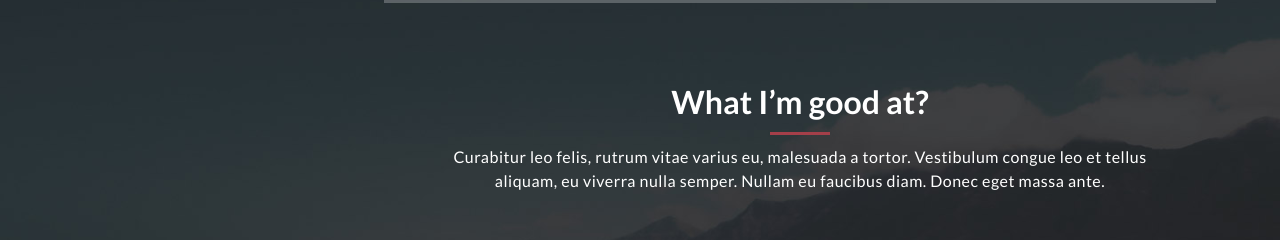
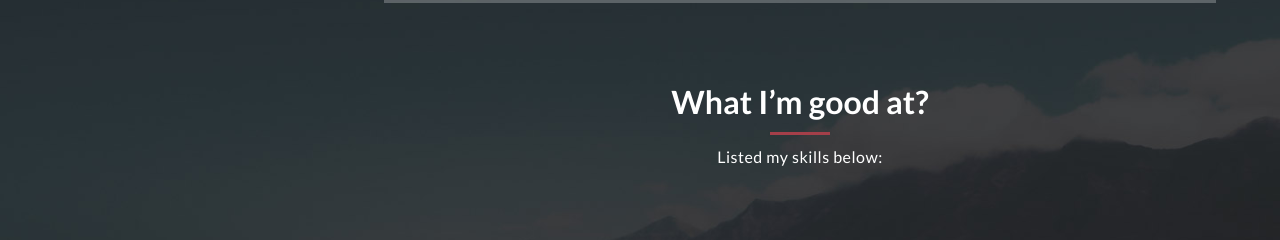
Before and after one commit to Sabita07/Sabita07.github.io, a plain HTML site: page index.html in a window 1280 px wide. Shown: the part 926-1166 px from the top of the page. Drawn offline with Linux system fonts and the light colour scheme.

Commit message:
Update index.html

```diff
--- a/index.html
+++ b/index.html
@@ -137,9 +137,7 @@ https://templatemo.com/tm-531-reflux
             <h2>What I’m good at?</h2>
             <div class="line-dec"></div>
             <span
-              >Curabitur leo felis, rutrum vitae varius eu, malesuada a tortor.
-              Vestibulum congue leo et tellus aliquam, eu viverra nulla semper.
-              Nullam eu faucibus diam. Donec eget massa ante.</span
+              >Listed my skills below:</span
             >
           </div>
           <div class="row">
```
